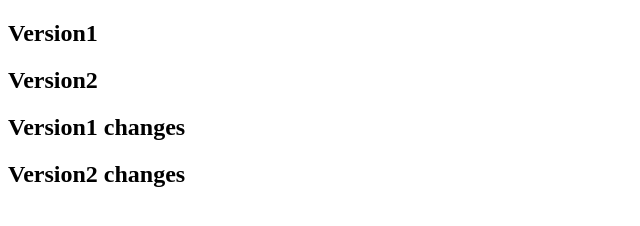
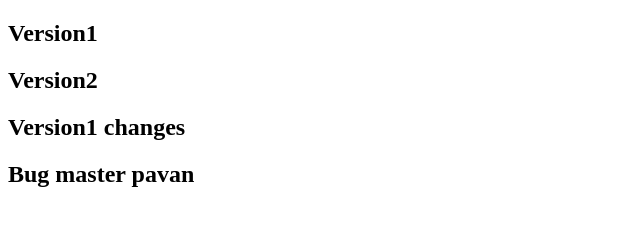
Before and after one commit to Pavannandikolu/Sample1, a plain HTML site: page index.html in a window 1280 px wide. Shown: the full height of the page, 0-640 px from the left. Drawn offline with Linux system fonts and the light colour scheme.

Commit message:
pavanbug

```diff
--- a/index.html
+++ b/index.html
@@ -9,6 +9,6 @@
     <h2>Version1</h2>
     <h2>Version2</h2>
     <h2>Version1 changes</h2>
-    <h2>Version2 changes</h2>
+    <h2>Bug master pavan</h2>
 </body>
 </html>
```
